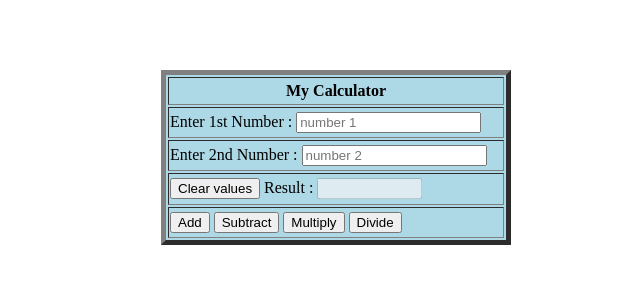
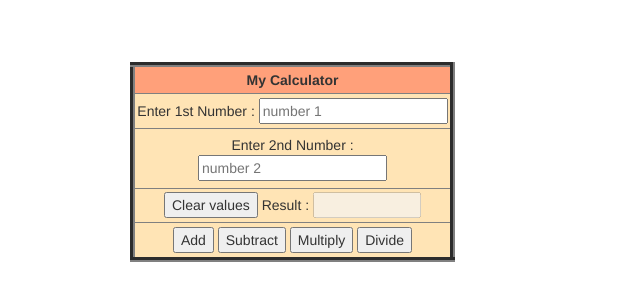
Before and after one commit to Gitty73/Calculator, a plain HTML site: page index.html in a window 1280 px wide. Shown: the part 130-430 px from the top of the page, without its empty margins (339-979 px from the left). Drawn offline with nearby package versions, Linux system fonts and the light colour scheme.

Commit message:
add huver effect

```diff
--- a/calculator.css
+++ b/calculator.css
@@ -1,15 +1,31 @@
-body{
-	margin-left: 500px;
-	margin-top: 200px;
+.container{
+	margin-top: 15%;
 }
 
-table{
-	width: 350px;
-	height: 175px;
-	background-color: lightblue;
-	border-color: grey;
+#heading{
+	text-align: center;
+	background-color: lightsalmon;
 }
 
 #result{
 	display:inline;
 }
+
+table{
+	margin-left: 35%;
+	width: 325px;
+	height: 200px;
+	text-align: center;
+}
+
+tr{
+	background-color: moccasin;
+}
+
+button:hover{
+	background-color: lightsalmon;
+}
+
+input[type="reset"]:hover{
+	background-color: lightsalmon;
+}
--- a/index.html
+++ b/index.html
@@ -3,11 +3,13 @@
 <head>
 	<title>Calculator</title>
 	<link rel="stylesheet" type="text/css" href="calculator.css">
+	<link rel="stylesheet" type="text/css" href="https://maxcdn.bootstrapcdn.com/bootstrap/3.3.5/css/bootstrap.min.css">
 </head>
 <body>
+<div class="container">
 <table border=5>
 	<tr>
-		<th>My Calculator</th>
+		<th id="heading">My Calculator</th>
 	</tr>
 	<form>
 	<tr>
@@ -32,6 +34,7 @@
 		</td>
 	</tr>
 </table>
+</div>
 <script type="text/javascript" src="calculator.js"></script>
 </body>
 </html>
```
